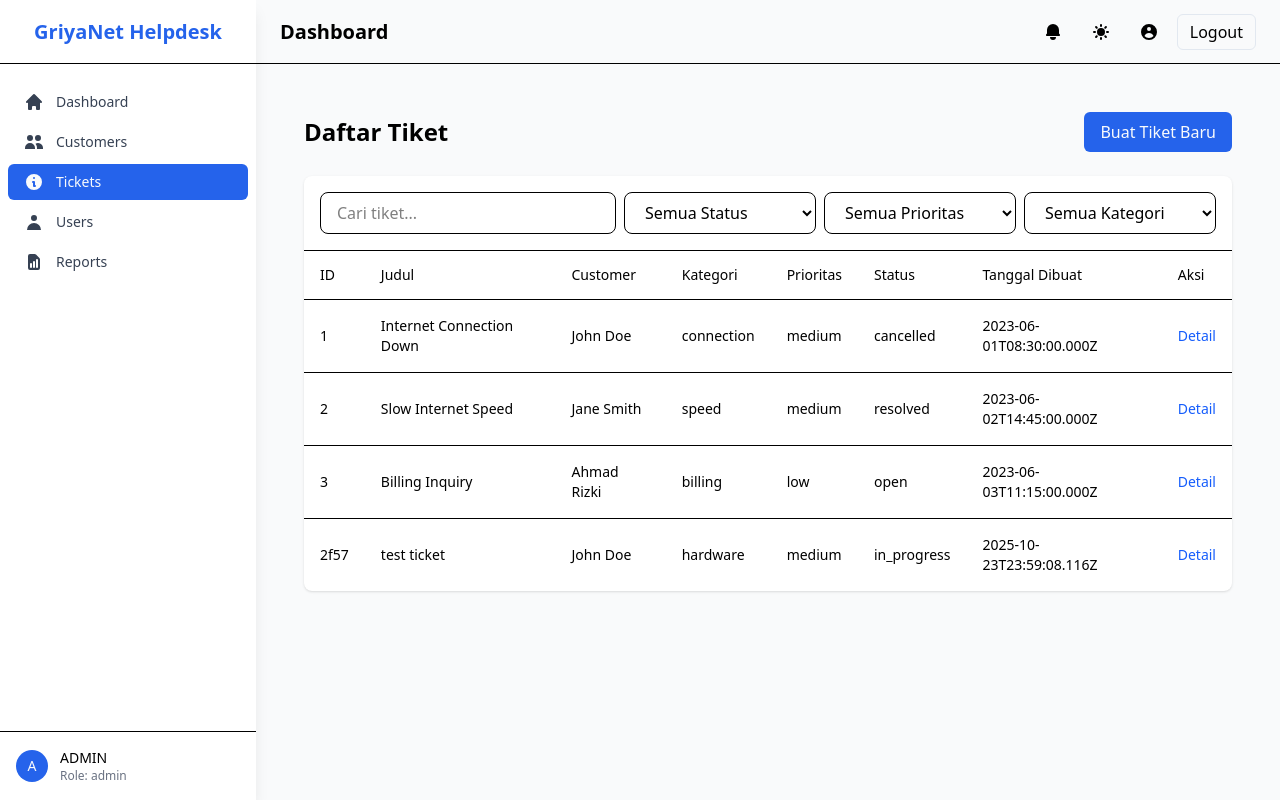
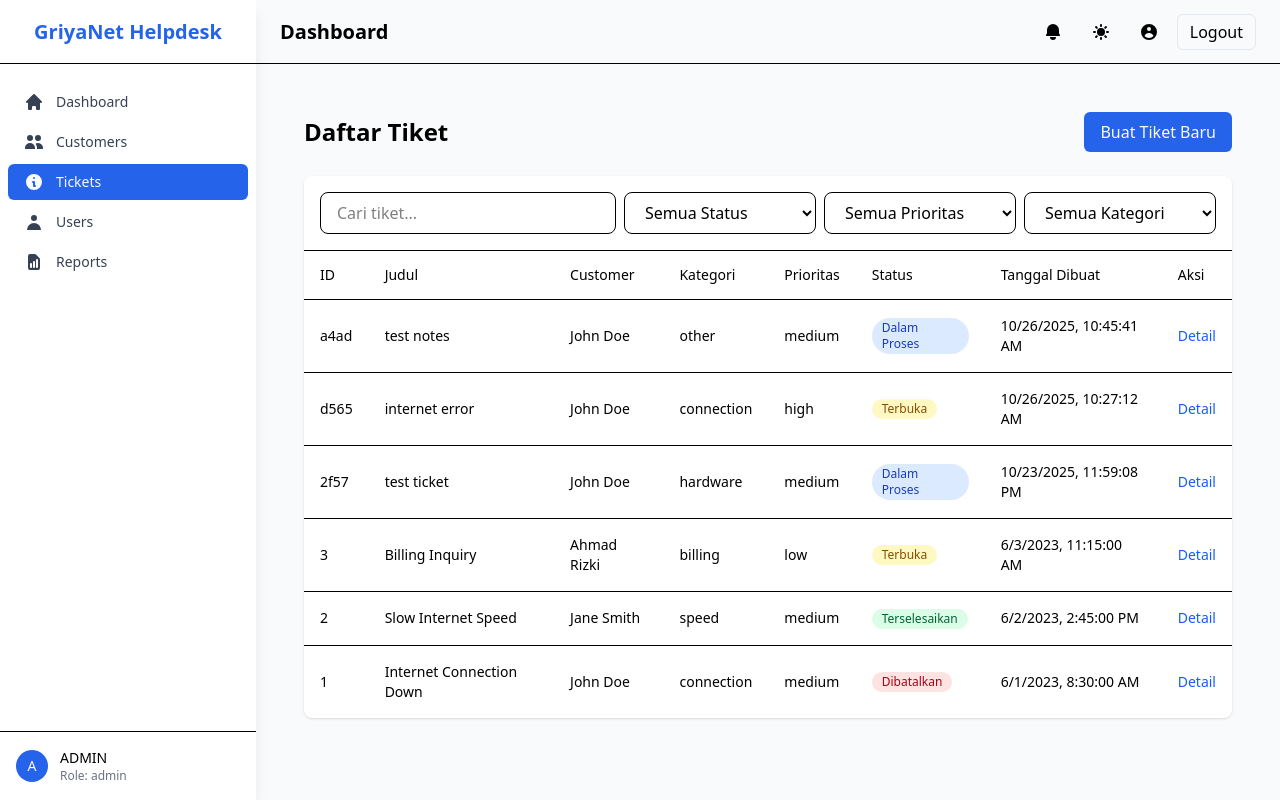
Before and after one commit to Brianbramasta/pt_griyanet, a React (Vite) app: page /tickets in a window 1280 px wide. Built offline with nearby package versions, Linux system fonts and the light colour scheme; data requests are answered from the project's data file; sample sign-in values are in the browser's storage.

Commit message:
update fetch api using

```diff
--- a/db.json
+++ b/db.json
@@ -8,7 +8,7 @@
       "role": "admin",
       "avatar": "https://i.pravatar.cc/150?img=1",
       "createdAt": "2023-01-01T00:00:00.000Z",
-      "lastLogin": "2025-10-26T08:47:04.392Z",
+      "lastLogin": "2025-10-26T10:04:25.199Z",
       "isActive": true,
       "password": "admin123"
     },
@@ -20,7 +20,7 @@
       "role": "cs",
       "avatar": "https://i.pravatar.cc/150?img=2",
       "createdAt": "2023-01-15T00:00:00.000Z",
-      "lastLogin": "2025-10-26T07:49:02.879Z",
+      "lastLogin": "2025-10-26T10:44:53.044Z",
       "isActive": true,
       "password": "cs123"
     },
@@ -32,7 +32,7 @@
       "role": "noc",
       "avatar": "https://i.pravatar.cc/150?img=3",
       "createdAt": "2023-02-01T00:00:00.000Z",
-      "lastLogin": "2025-10-24T00:00:36.734Z",
+      "lastLogin": "2025-10-26T10:45:58.296Z",
       "isActive": true,
       "password": "noc123"
     },
@@ -297,6 +297,66 @@
           "comment": "oke sedang di kerjakan"
         }
       ]
+    },
+    {
+      "id": "d565",
+      "title": "internet error",
+      "description": "internet tidak bisa di gunakan padahal baru pasang kemarin",
+      "customerId": "1",
+      "customerName": "John Doe",
+      "createdBy": "2",
+      "assignedTo": "3",
+      "status": "open",
+      "priority": "high",
+      "category": "connection",
+      "attachments": [],
+      "notes": "mohon untuk langsung dikerjakan, ya!",
+      "createdAt": "2025-10-26T10:27:12.115Z",
+      "updatedAt": "2025-10-26T10:27:12.115Z",
+      "statusHistory": [
+        {
+          "id": "394f0109-a76b-4912-bd90-643dcbb2bf6b",
+          "status": "open",
+          "timestamp": "2025-10-26T10:27:12.115Z",
+          "userId": "2",
+          "userName": "Customer Service",
+          "notes": "Tiket dibuat"
+        }
+      ]
+    },
+    {
+      "id": "a4ad",
+      "title": "test notes",
+      "description": "test",
+      "customerId": "1",
+      "customerName": "John Doe",
+      "createdBy": "2",
+      "assignedTo": "3",
+      "status": "in_progress",
+      "priority": "medium",
+      "category": "other",
+      "attachments": [],
+      "notes": "langsung kerjakan",
+      "createdAt": "2025-10-26T10:45:41.832Z",
+      "updatedAt": "2025-10-26T10:46:18.289Z",
+      "statusHistory": [
+        {
+          "id": "65359450-d984-40e4-a398-ef1d3bf22c96",
+          "status": "open",
+          "timestamp": "2025-10-26T10:45:41.832Z",
+          "userId": "2",
+          "userName": "Customer Service",
+          "notes": "langsung kerjakan"
+        },
+        {
+          "id": "a4ad",
+          "status": "in_progress",
+          "timestamp": "2025-10-26T10:46:18.289Z",
+          "userId": "3",
+          "userName": "Network Operations",
+          "notes": "on going"
+        }
+      ]
     }
   ]
 }
--- a/src/pages/CustomerDetail.tsx
+++ b/src/pages/CustomerDetail.tsx
@@ -2,7 +2,7 @@ import React, { useState, useEffect } from 'react';
 import { useParams, useNavigate, Link } from 'react-router-dom';
 import { Button } from '../components';
 import type { Customer, Ticket } from '../types';
-import { customerService } from '../services/customerService';
+import { customerService, ticketService } from '../services/index';
 
 const CustomerDetail: React.FC = () => {
   const { id } = useParams<{ id: string }>();
@@ -54,13 +54,22 @@ const CustomerDetail: React.FC = () => {
     }
 
     try {
-      const response = await fetch(`http://localhost:3001/customers/${id}`, {
-        method: 'DELETE',
-      });
+      // const response = await fetch(`http://localhost:3001/customers/${id}`, {
+      //   method: 'DELETE',
+      // });
 
-      if (!response.ok) {
-        throw new Error('Gagal menghapus customer');
+      // if (!response.ok) {
+      //   throw new Error('Gagal menghapus customer');
+      // }
+      const getCustomer = await customerService.getTickets(id!);
+      for (const _ticket of getCustomer) {
+        console.log('Ticket to delete:', _ticket);
+        await ticketService.delete(_ticket.id);
       }
+      console.log('Customer to delete:', getCustomer);
+      await customerService.delete(id!);
+
+
 
       navigate('/customers');
     } catch (err) {
--- a/src/pages/Dashboard.tsx
+++ b/src/pages/Dashboard.tsx
@@ -26,7 +26,7 @@ const Dashboard: React.FC = () => {
         // Fetch recent tickets
         const ticketsResponse = await fetch('http://localhost:3001/tickets?_sort=createdAt&_order=desc&_limit=5');
         const tickets = await ticketsResponse.json();
-        setRecentTickets(tickets);
+        setRecentTickets(tickets.sort((a: any, b: any) => new Date(b.createdAt).getTime() - new Date(a.createdAt).getTime()));
 
         // Fetch ticket stats
         const allTicketsResponse = await fetch('http://localhost:3001/tickets');
--- a/src/pages/TicketNew.tsx
+++ b/src/pages/TicketNew.tsx
@@ -100,7 +100,7 @@ const TicketNew: React.FC = () => {
             timestamp: now,
             userId: user?.id || 'system',
             userName: user?.name || 'System',
-            notes: 'Tiket dibuat',
+            notes: form.notes? form.notes : 'Tiket dibuat',
           },
         ] as any,
       } as any;
--- a/src/pages/Tickets.tsx
+++ b/src/pages/Tickets.tsx
@@ -40,7 +40,8 @@ const Tickets: React.FC = () => {
         // const response = await fetch(url);
         // const data = await response.json();
         const data = await ticketService.getAll(filters);
-        setTickets(data);
+        const setTicketSort = data.sort((a: any, b: any) => new Date(b.createdAt).getTime() - new Date(a.createdAt).getTime())
+        setTickets(setTicketSort);
       } catch (error) {
         console.error('Error fetching tickets:', error);
       } finally {
@@ -111,8 +112,7 @@ const Tickets: React.FC = () => {
     },
     {
       header: 'Status',
-      accessor: 'status' as keyof Ticket,
-      cell: (ticket: Ticket) => (
+      accessor: (ticket: Ticket) => (
         <span className={
           `inline-flex items-center px-2.5 py-0.5 rounded-full text-xs font-medium ${
             ticket.status === 'open' ? 'bg-yellow-100 text-yellow-800' :
@@ -134,8 +134,7 @@ const Tickets: React.FC = () => {
     },
     {
       header: 'Tanggal Dibuat',
-      accessor: 'createdAt' as keyof Ticket,
-      cell: (ticket: Ticket) => <span>{new Date(ticket.createdAt).toLocaleDateString()}</span>
+      accessor: (ticket: Ticket) => <span>{new Date(ticket.createdAt).toLocaleString()}</span>
     },
     {
       header: 'Aksi',
--- a/src/services/customerService.ts
+++ b/src/services/customerService.ts
@@ -23,6 +23,7 @@ export const customerService = {
     }
 
     return api.get<Customer[]>(ENDPOINT, params);
+    // http://localhost:3001/customers?status=active&serviceType=internet
   },
 
   /**
```
Also changed, not shown: 1 other file (tests, documents, lock files or other folders).
